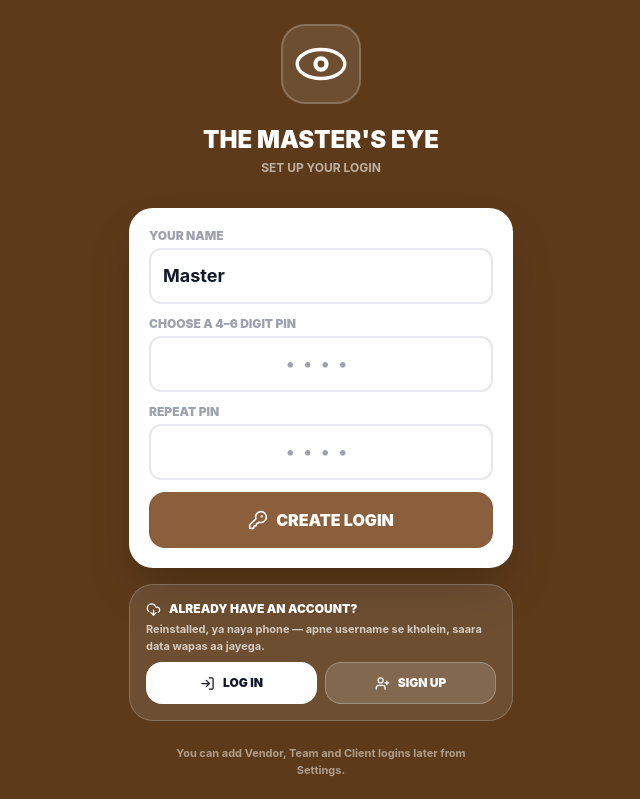
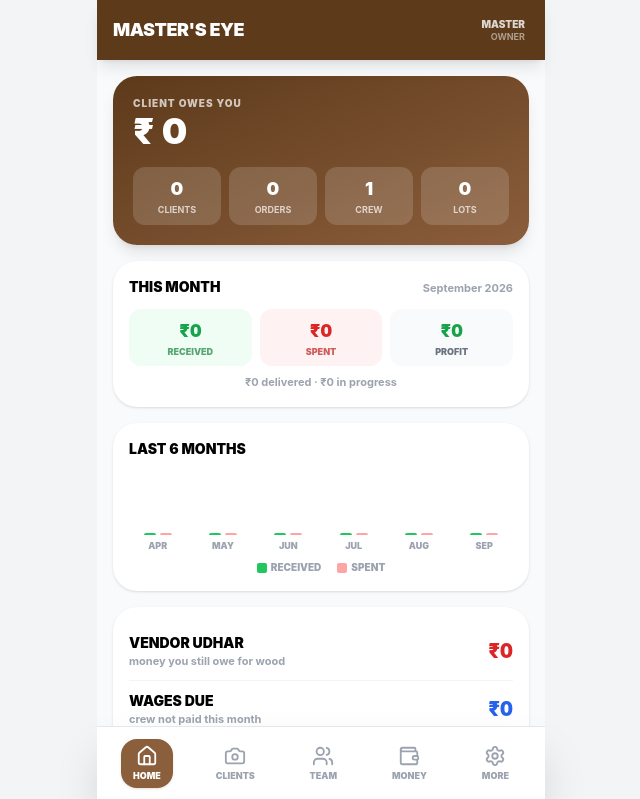
Before and after one commit to ishfaqn-engineer/masters_eye_web, a React (Vite) app: page / in a window 1280 px wide. Shown: the top 799 px of the page, without its empty margins (319-959 px from the left). Built offline with nearby package versions, Linux system fonts and the light colour scheme.

Commit message:
Simplify app to owner mode without authentication

```diff
--- a/src/App.tsx
+++ b/src/App.tsx
@@ -1,10 +1,8 @@
 import React, { useEffect, useState } from 'react';
-import { Camera, Users, Wallet, Settings as Cog, Home, LogOut } from 'lucide-react';
+import { Camera, Users, Wallet, Settings as Cog, Home } from 'lucide-react';
 import { AppState, loadState, saveState, syncToDrive, Account, APP_VERSION } from './store';
-import { readSession, writeSession, clearSession } from './lib/auth';
 import { hasServer, heartbeat, installPing, backupState } from './lib/server';
 import { Header } from './components/ui';
-import LoginGate from './components/LoginGate';
 import Dashboard from './pages/Dashboard';
 import VendorHome from './pages/VendorHome';
 import MyWork from './pages/MyWork';
@@ -41,7 +39,6 @@ export default function App() {
   const [state, setStateRaw] = useState<AppState>(() => loadState());
   const [page, setPage] = useState('dashboard');
   const [syncing, setSyncing] = useState(false);
-  const [session, setSession] = useState<string | null>(() => readSession());
 
   useEffect(() => { saveState(state); }, [state]);
 
@@ -50,8 +47,10 @@ export default function App() {
      once per install (that counter is the download number); every settled
      change re-pushes the state file on a short debounce, so deleting the
      phone app costs nothing — log in again and the backup restores. */
-  const me = state.accounts.find(a => a.id === session) || null;
-  const myUser = me?.username || '';
+  // Simple owner mode: no app authentication, device IDs, usernames or PINs.
+  // Data ownership is handled by local persistence + the optional owner's Drive backup.
+  const account: Account = { id: 'master', name: state.settings.masterName || 'Master', role: 'master', pinHash: '' };
+  const myUser = 'master';
 
   useEffect(() => {
     if (!hasServer(state)) return;
@@ -83,12 +82,7 @@ export default function App() {
 
   const setState = (s: AppState) => setStateRaw(s);
 
-  const account: Account | null = me;
-  const gated = state.accounts.length > 0;
-  const role: Role = account ? account.role : 'master';
-
-  const login = (id: string) => { writeSession(id); setSession(id); setPage('dashboard'); };
-  const logout = () => { clearSession(); setSession(null); setPage('dashboard'); };
+  const role: Role = 'master';
 
   const sync = async () => {
     if (syncing) return;
@@ -116,17 +110,13 @@ export default function App() {
   const current = allowed[role].includes(page) ? page : home[role];
   const go = (p: string) => setPage(allowed[role].includes(p) ? p : home[role]);
 
-  if (!account) {
-    // no session (or no logins exist yet) — LoginGate handles first-run setup too
-    return <LoginGate state={state} setState={setState} onLogin={login} />;
-  }
 
   const body = () => {
     switch (current) {
-      case 'vendorHome': return <VendorHome state={state} account={account!} />;
-      case 'mywork': return <MyWork state={state} account={account!} />;
-      case 'clientHome': return <ClientHome state={state} setState={setState} account={account!} />;
-      case 'userHome': return <UserHome state={state} account={account!} onLogout={logout} />;
+      case 'vendorHome': return <VendorHome state={state} account={account} />;
+      case 'mywork': return <MyWork state={state} account={account} />;
+      case 'clientHome': return <ClientHome state={state} setState={setState} account={account} />;
+      case 'userHome': return <UserHome state={state} account={account} onLogout={() => {}} />;
       case 'team': return <TeamPage state={state} setState={setState} />;
       case 'clients': return <ClientsPage state={state} setState={setState} />;
       case 'orders': return <OrdersPage state={state} setState={setState} />;
@@ -134,7 +124,7 @@ export default function App() {
       case 'payments': return <PaymentsPage state={state} setState={setState} />;
       case 'expenses': return <ExpensesPage state={state} setState={setState} />;
       case 'console': return <Console state={state} setState={setState} />;
-      case 'settings': return <SettingsPage state={state} setState={setState} sync={sync} syncing={syncing} account={account} role={role} onLogout={logout} onConsole={() => go('console')} />;
+      case 'settings': return <SettingsPage state={state} setState={setState} sync={sync} syncing={syncing} account={account} role={role} onLogout={() => {}} onConsole={() => go('console')} />;
       default: return <Dashboard state={state} navigate={go} sync={sync} syncing={syncing} />;
     }
   };
@@ -167,17 +157,10 @@ export default function App() {
         onBack={() => go(home[role])}
         right={
           <div className="flex items-center gap-2">
-            {account && (
-              <div className="text-right leading-tight mr-1">
-                <div className="text-[10px] font-black uppercase opacity-80 truncate max-w-[90px]">{account.name}</div>
-                <div className="text-[9px] font-bold uppercase opacity-50">{account.role}</div>
-              </div>
-            )}
-            {gated && (
-              <button onClick={logout} title="Log out" className="p-2 bg-white/15 rounded-full active:scale-90">
-                <LogOut size={20} />
-              </button>
-            )}
+            <div className="text-right leading-tight mr-1">
+              <div className="text-[10px] font-black uppercase opacity-80 truncate max-w-[120px]">{state.settings.masterName || 'Master'}</div>
+              <div className="text-[9px] font-bold uppercase opacity-50">owner</div>
+            </div>
           </div>
         }
       />
```
